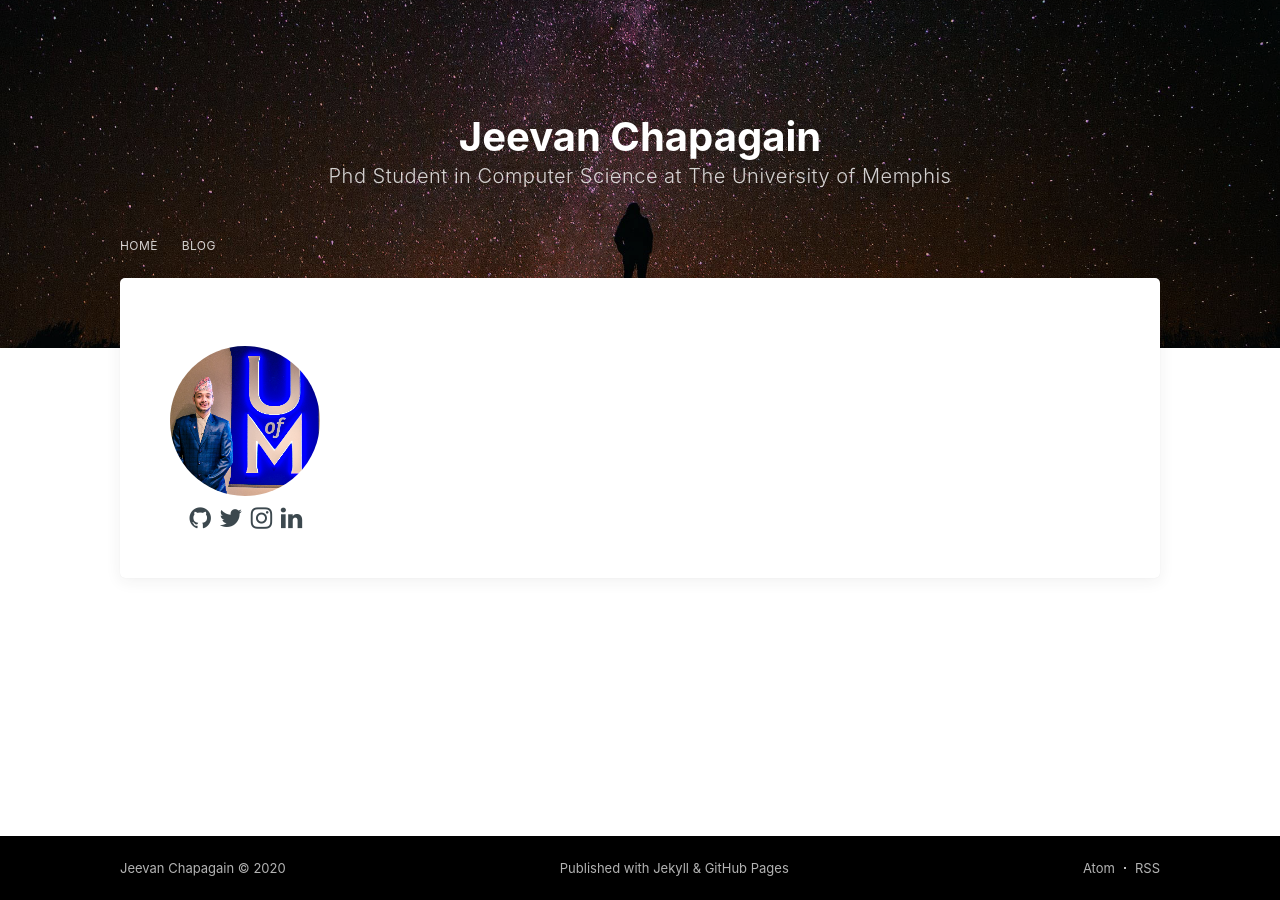
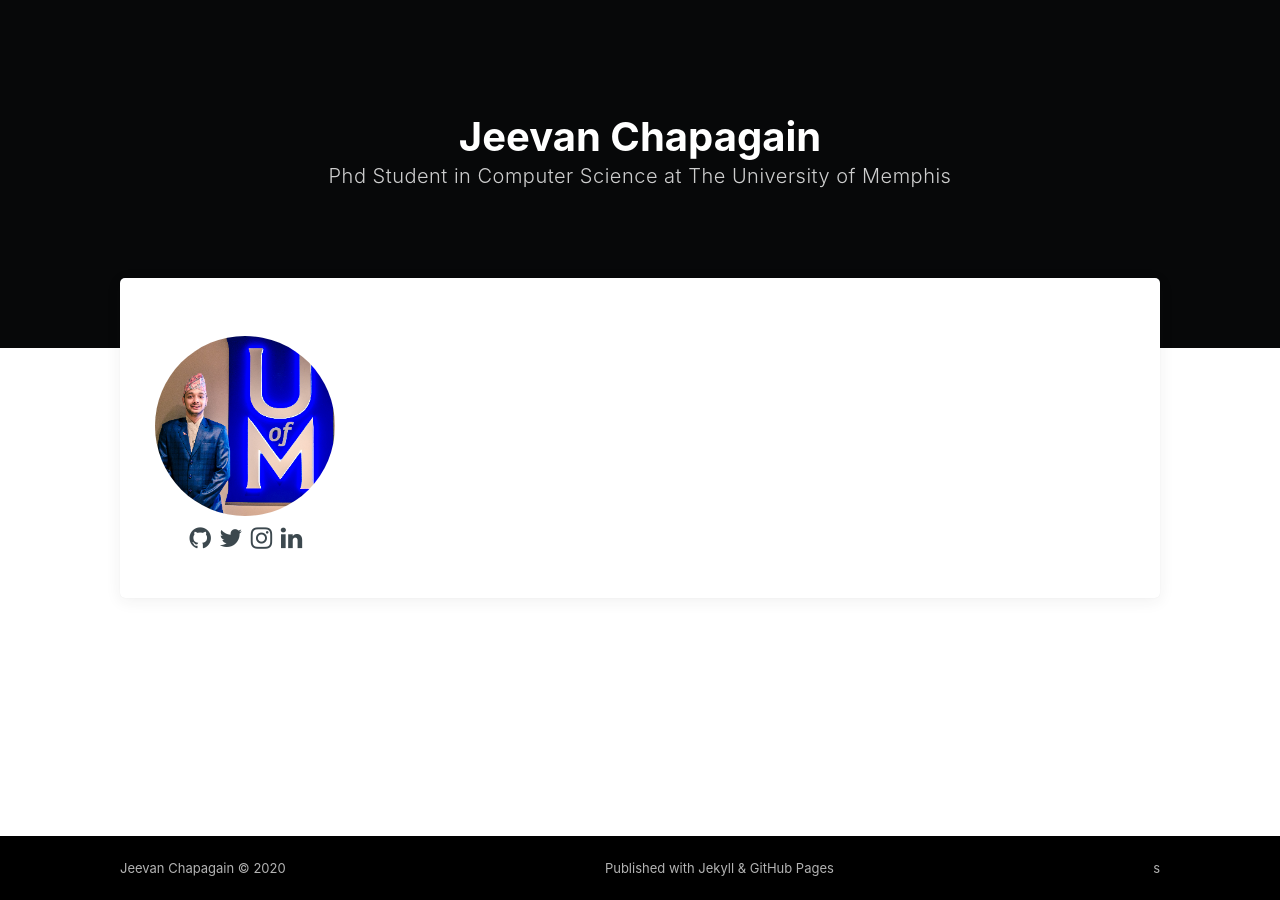
Before and after one commit to jeevanc/jeevanc.github.io, a Jekyll site: the page built from index.html, in a window 1280 px wide. Built offline with Jekyll 4.4.1, drawn with Linux system fonts in a browser that asks for light colours; nearby versions of some CDN libraries.

Commit message:
minor updates

```diff
--- a/_includes/navigation.html
+++ b/_includes/navigation.html
@@ -1,4 +1,4 @@
-<ul class="nav" role="menu">
+<!-- <ul class="nav" role="menu">
     <li class="nav-home" role="menuitem"><a href="{{ site.baseurl }}/">Home</a></li>
     <li class="nav-about" role="menuitem"><a href="{{ site.baseurl }}/blog/">Blog</a></li>
-</ul>
+</ul> -->
--- a/_layouts/default.html
+++ b/_layouts/default.html
@@ -43,11 +43,7 @@
             <div class="site-footer-content inner">
                 <section class="copyright"><a href="{{ site.url }}{{ site.baseurl }}/">{{ site.title }}</a> &copy; {{  site.time | date: '%Y' }}</section>
                 <section class="poweredby">Published with <a href="https://jekyllrb.com/" target="_blank" rel="noopener">Jekyll</a> &
-                    <a href="https://pages.github.com/" target="_blank" rel="noopener">GitHub Pages</a></section>
-                <nav class="site-footer-nav">
-                    <a href="{{ site.baseurl }}/atom.xml">Atom</a>
-                    <a href="{{ site.baseurl }}/feed.xml">RSS</a>
-                </nav>
+                    <a href="https://pages.github.com/" target="_blank" rel="noopener">GitHub Pages</a></section>s
             </div>
         </footer>
 
--- a/assets/built/layout.css
+++ b/assets/built/layout.css
@@ -1,5 +1,5 @@
 #bio-image {
-  width: 150px;
+  width: 2500px;
   height: auto;
   margin: auto;
   border-radius: 50%;
```
Also changed, not shown: assets/img/blog-cover.jpg (deleted).
